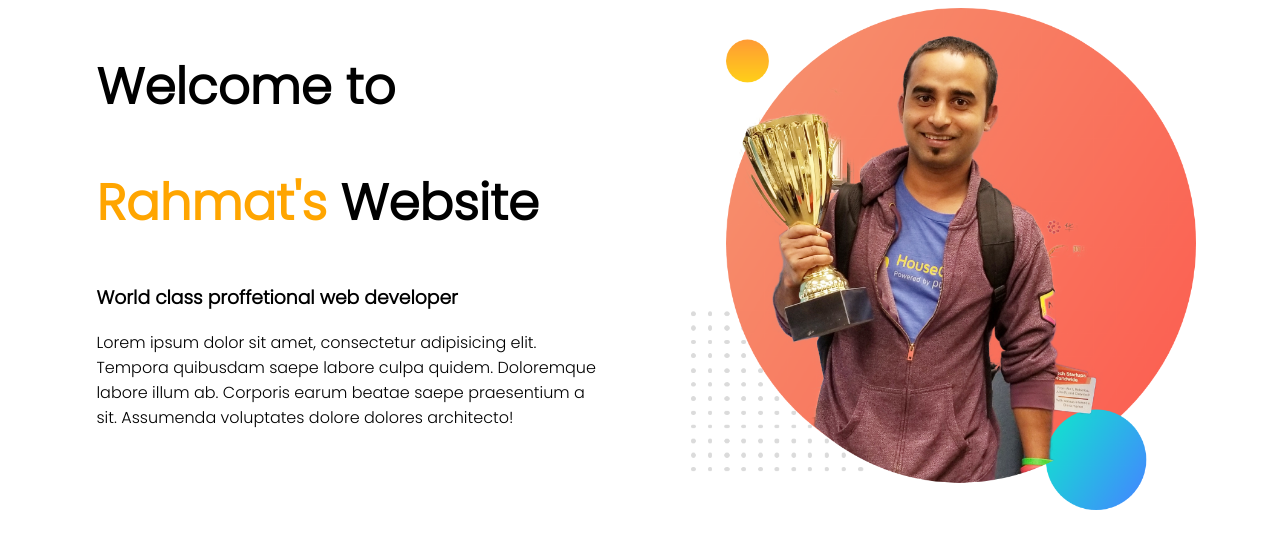
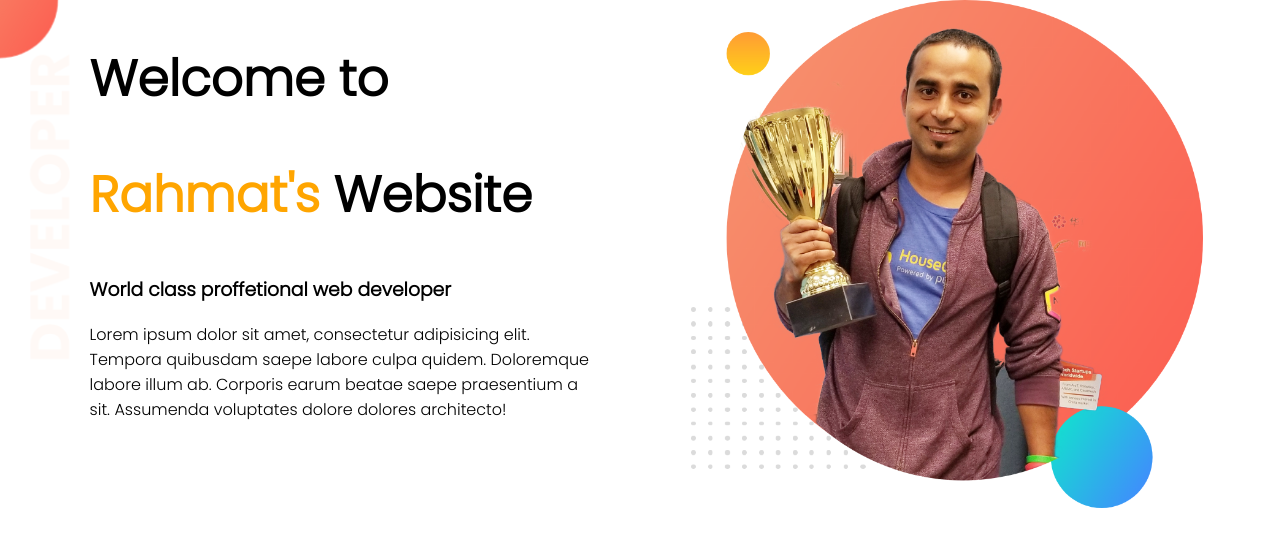
Before and after one commit to rahmatchy/web-portfolio, a plain HTML site: page index.html in a window 1280 px wide. Drawn offline with Linux system fonts and the light colour scheme.

Commit message:
added new

```diff
--- a/index.html
+++ b/index.html
@@ -9,7 +9,7 @@
     <title>Rahmat Ullah</title>
 </head>
 <body>
-    <section>
+    <section class="top-banner">
         <div class="half-width">
             <h1>Welcome to</h1>
             <h1> <span class="name-highlight">Rahmat's</span> Website</h1>
--- a/style.css
+++ b/style.css
@@ -1,4 +1,5 @@
 body{
+    margin: 0;
     font-family: 'Poppins', sans-serif;
 }
 h1{
@@ -13,6 +14,15 @@ h1{
     margin-left: 5%;
     padding-left: 2%;
 }
+
 .half-width img{
     width: 100%;
 }
+
+.top-banner{
+    background-image: url("img/top-banner.png");
+    background-repeat: no-repeat;
+}
+section{
+    height: 500px;
+}
```
